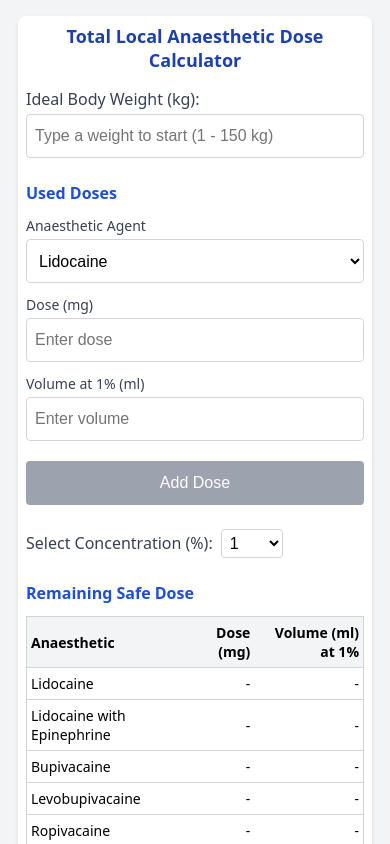
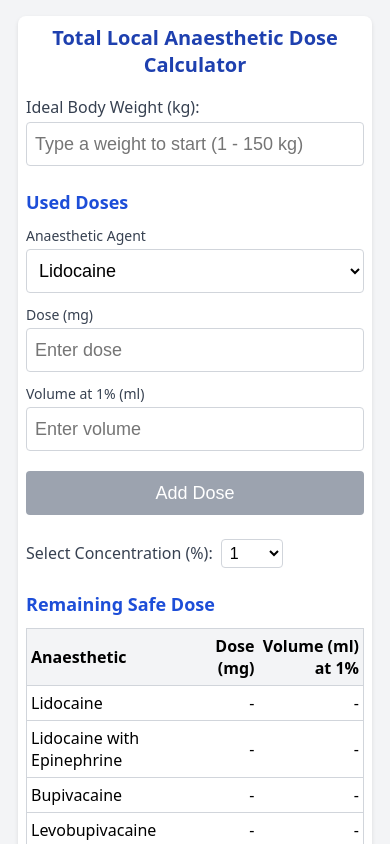
Before and after one commit to zirakzigul/local-anaesthetic-calculator, a React (Create React App) app: page / in a window 390 px wide. Shown: the top 844 px of the page. Built offline with nearby package versions, Linux system fonts and the light colour scheme.

Commit message:
Font size adjustments

```diff
--- a/src/components/LocalAnaestheticCalculator.css
+++ b/src/components/LocalAnaestheticCalculator.css
@@ -31,7 +31,8 @@
 .main-title {
   font-size: 24px;
   font-weight: bold;
-  margin-bottom: 16px;
+  text-align: center;
+  margin-bottom: 18px;
   color: #1e40af;
 }
 
@@ -385,6 +386,7 @@
 
   .main-title {
     font-size: 20px;
+    text-align: center;
   }
 
   .section-title {
@@ -399,12 +401,12 @@
   }
 
   .main-title {
-    font-size: 18px;
+    font-size: 20px;
     text-align: center;
   }
 
   .section-title {
-    font-size: 16px;
+    font-size: 18px;
   }
 
   .input-form {
@@ -415,12 +417,12 @@
   .select-field,
   .add-button {
     height: 44px; /* Larger touch targets for mobile */
-    font-size: 16px;
+    font-size: 18px;
   }
 
   .weight-input {
     height: 44px;
-    font-size: 16px;
+    font-size: 18px;
   }
 }
 
@@ -431,7 +433,7 @@
   }
 
   .table-container {
-    font-size: 14px;
+    font-size: 16px;
   }
 
   .table-header-cell,
```
